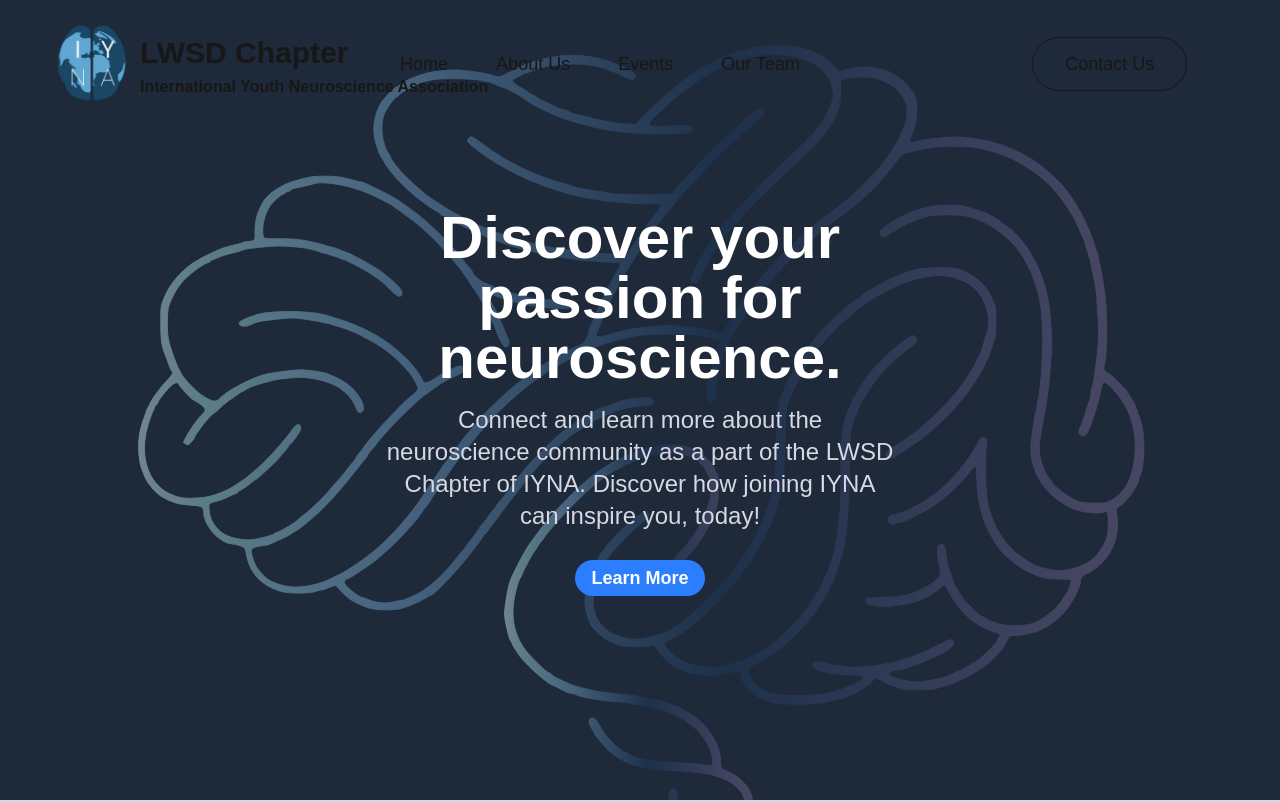
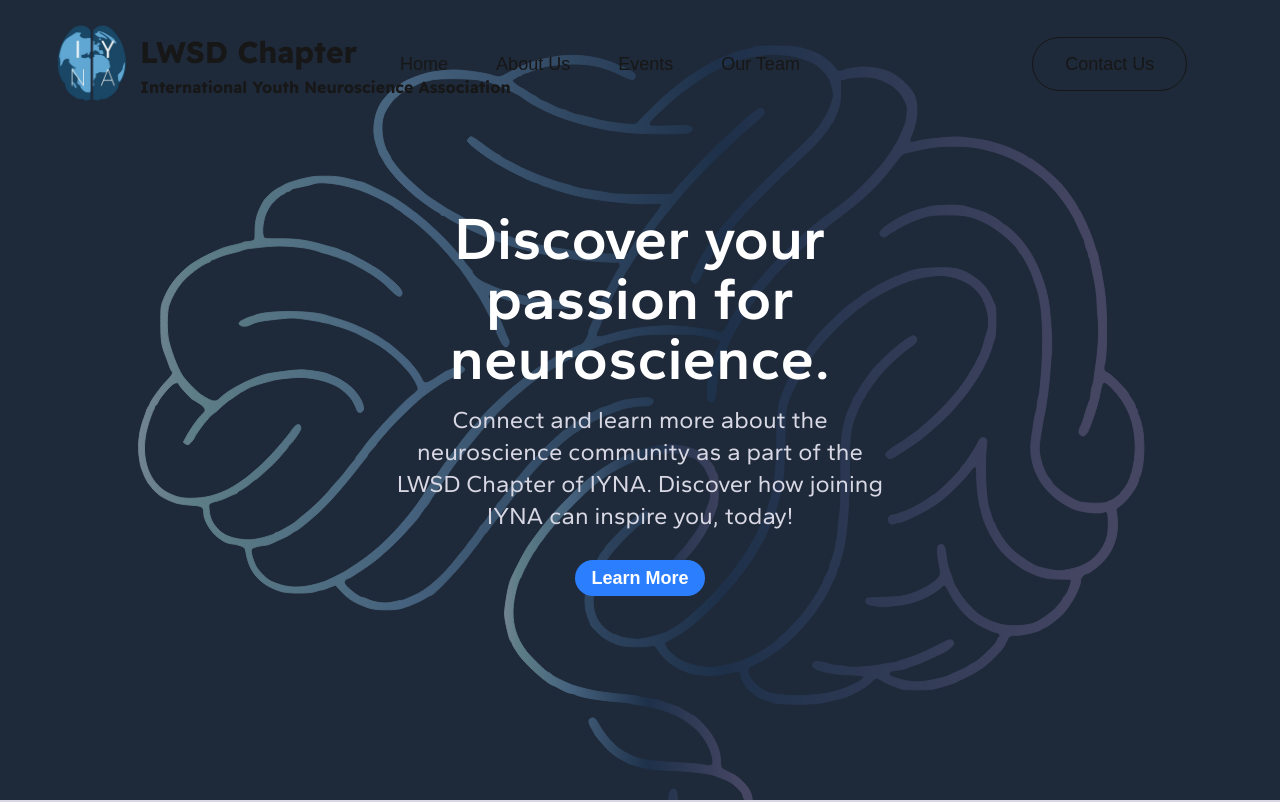
Before and after one commit to teralani/IYNA-Website, a Next.js app in the folder iyna_website/: page / in a window 1280 px wide. Shown: the top 802 px of the page. Built offline with nearby package versions, Linux system fonts and the light colour scheme.

Commit message:
fixed carousel

```diff
--- a/iyna_website/src/app/components/carousel.tsx
+++ b/iyna_website/src/app/components/carousel.tsx
@@ -26,6 +26,7 @@ export default function Carousel({ children }: { children: ReactNode }) {
         }
     })
 
+    sliderWrapper.current?.addEventListener("touchstart", () => {setIsClicked(true)})
 
     useEffect(() => {
         let i = 0
--- a/iyna_website/src/app/components/hero.tsx
+++ b/iyna_website/src/app/components/hero.tsx
@@ -1,4 +1,10 @@
 // import Image from 'next/image';
+import {Gantari} from "next/font/google"
+
+const gantari = Gantari({
+  subsets: ["latin"],
+});
+
 export default function Hero() {
     return (
         <div className='hero relative w-full h-screen flex items-center justify-center overflow-hidden bg-dark-blue pt-20'>
@@ -59,8 +65,8 @@ export default function Hero() {
                     </g>
                  </svg>
             <div className=" absolute top-1/2 left-1/2 transform -translate-x-1/2 -translate-y-1/2 text-center text-[var(--foreground)]">
-                <h1 className="text-4xl md:text-6xl font-bold mb-4 text-white md:mx-auto md:max-w-[80%]">Discover your passion for neuroscience.</h1>
-                <p className="text-lg md:text-2xl mb-8 text-lavender text-center md:mx-auto md:max-w-[80%]">Connect and learn more about the neuroscience community as a part of the LWSD Chapter of IYNA. Discover how joining IYNA can inspire you, today!</p>
+                <h1 className={`text-4xl md:text-6xl mb-4 text-white md:mx-auto md:max-w-[80%] ${gantari.className}`} style={{fontWeight: 600}}>Discover your passion for neuroscience.</h1>
+                <p className={`text-lg md:text-2xl mb-8 text-lavender text-center md:mx-auto md:max-w-[80%] ${gantari.className}`}>Connect and learn more about the neuroscience community as a part of the LWSD Chapter of IYNA. Discover how joining IYNA can inspire you, today!</p>
                 <a href="/aboutus" className="text-lg bg-blue-500 hover:bg-blue-700 text-white font-bold py-2 px-4 rounded-full max-md:text-md">
                     Learn More
                 </a>
--- a/iyna_website/src/app/layout.tsx
+++ b/iyna_website/src/app/layout.tsx
@@ -6,6 +6,7 @@ const geistSans = Geist({
   variable: "--font-geist-sans",
   subsets: ["latin"],
 });
+
 
 const geistMono = Geist_Mono({
   variable: "--font-geist-mono",
--- a/iyna_website/src/app/navbar.tsx
+++ b/iyna_website/src/app/navbar.tsx
@@ -2,6 +2,11 @@
 import Image from "next/image";
 import Link from "next/link";
 import React, { useState, useEffect } from 'react';
+import {Readex_Pro} from "next/font/google"
+
+const readex_pro = Readex_Pro({
+  subsets: ["latin"],
+});
 
 interface NavbarProps {
     selectedPage: number;
@@ -78,12 +83,12 @@ export default function Navbar({selectedPage, darken = false}: NavbarProps) {
                             />
                             <div className={` @md:block name my-auto ${dark? "dark" : ""}`}>
                                 <div>
-                                    <p className="text-3xl my-auto">
+                                    <p className={`text-3xl my-auto ${readex_pro.className}`}>
                                         LWSD Chapter
                                     </p>
                                 </div>
                                 <div id="one" className="hidden md:block">
-                                    <p className="text-md my-auto">
+                                    <p className={`text-md my-auto ${readex_pro.className}`}>
                                        International Youth Neuroscience Association
                                     </p>
                                 </div>
```
